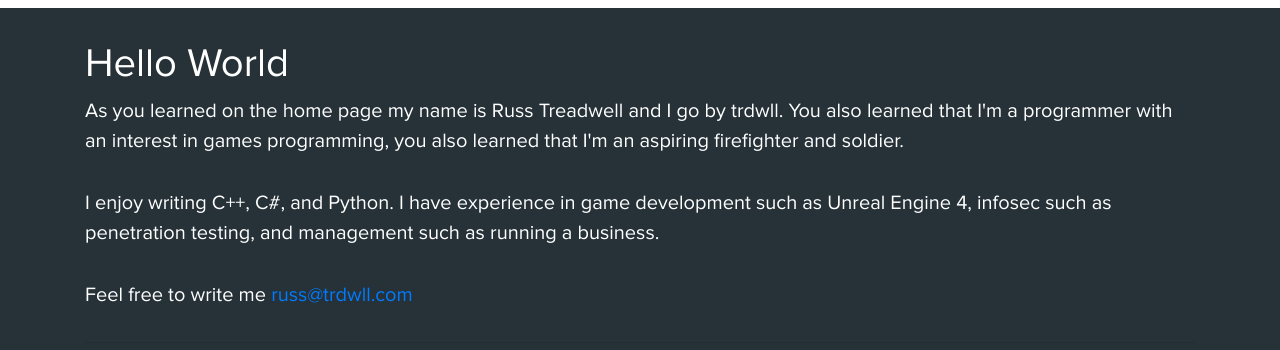
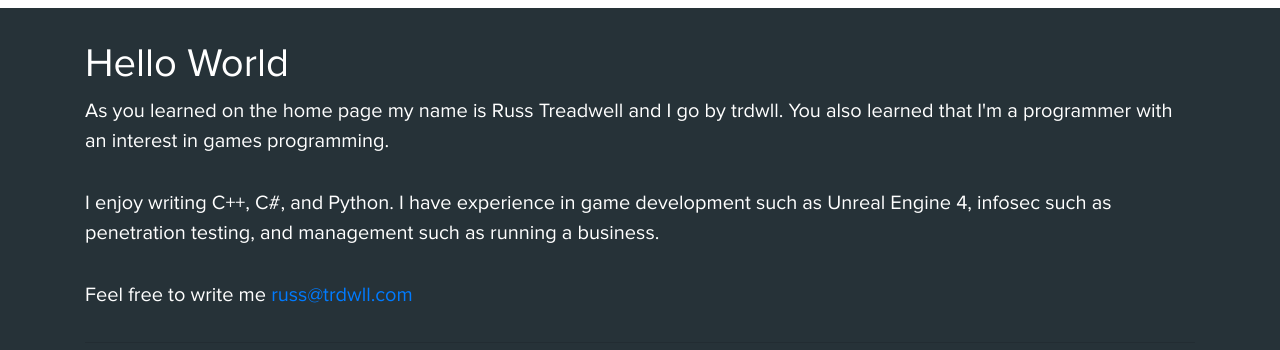
Before and after one commit to trdwll/website, a Django app: template templates/about.html in a window 1280 px wide. Shown: the part 96-446 px from the top of the page. Run offline with Django 3.2, Linux system fonts and the light colour scheme; the template is opened without the code that fills it, so the values that code supplies are empty; some libraries are stand-ins or nearby versions.

Commit message:
update about page

```diff
--- a/templates/about.html
+++ b/templates/about.html
@@ -16,7 +16,7 @@
         <div class="container">
             <div class="person" itemscope="" itemtype="http://schema.org/Person">
                 <h1>Hello World</h1>
-                <p>As you learned on the home page my name is Russ Treadwell and I go by trdwll. You also learned that I'm a programmer with an interest in games programming, you also learned that I'm an aspiring firefighter and soldier.</p>
+                <p>As you learned on the home page my name is Russ Treadwell and I go by trdwll. You also learned that I'm a programmer with an interest in games programming.</p>
                 <p>I enjoy writing C++, C#, and Python. I have experience in game development such as Unreal Engine 4, infosec such as penetration testing, and management such as running a business.</p>
 
                 <p>Feel free to write me <a href="mailto:russ@trdwll.com">russ@trdwll.com</a></p>
```
